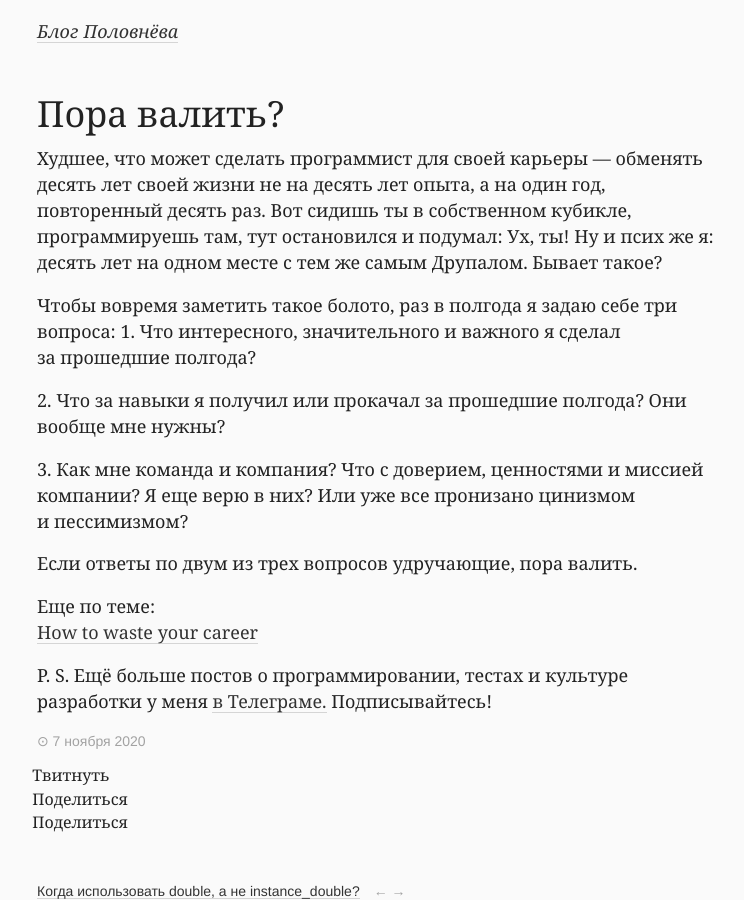
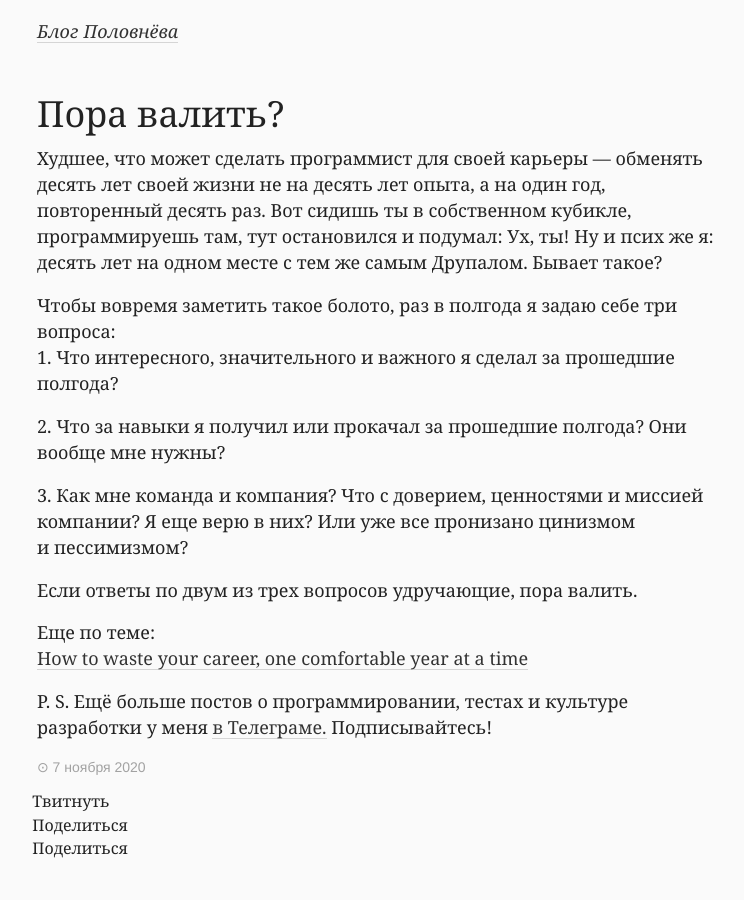
Before and after one commit to vast/vast.github.io, a Jekyll site: the page built from _posts/2020-11-07-time-to-leave.md, in a window 1280 px wide and 900 px high. Shown: the whole window, without its empty margins (243-987 px from the left). Built offline with Jekyll 4.4.1, drawn with Linux system fonts in a browser that asks for light colours; a style sheet for code colours, icons or effects is not loaded.

```diff
--- a/_posts/2020-11-07-time-to-leave.md
+++ b/_posts/2020-11-07-time-to-leave.md
@@ -17,4 +17,4 @@
 
 
 Еще по теме:
-[How to waste your career](https://apoorvagovind.substack.com/p/how-to-waste-your-career-one-comfortable)
+[How to waste your career, one comfortable year at a time](https://apoorvagovind.substack.com/p/how-to-waste-your-career-one-comfortable)
```
